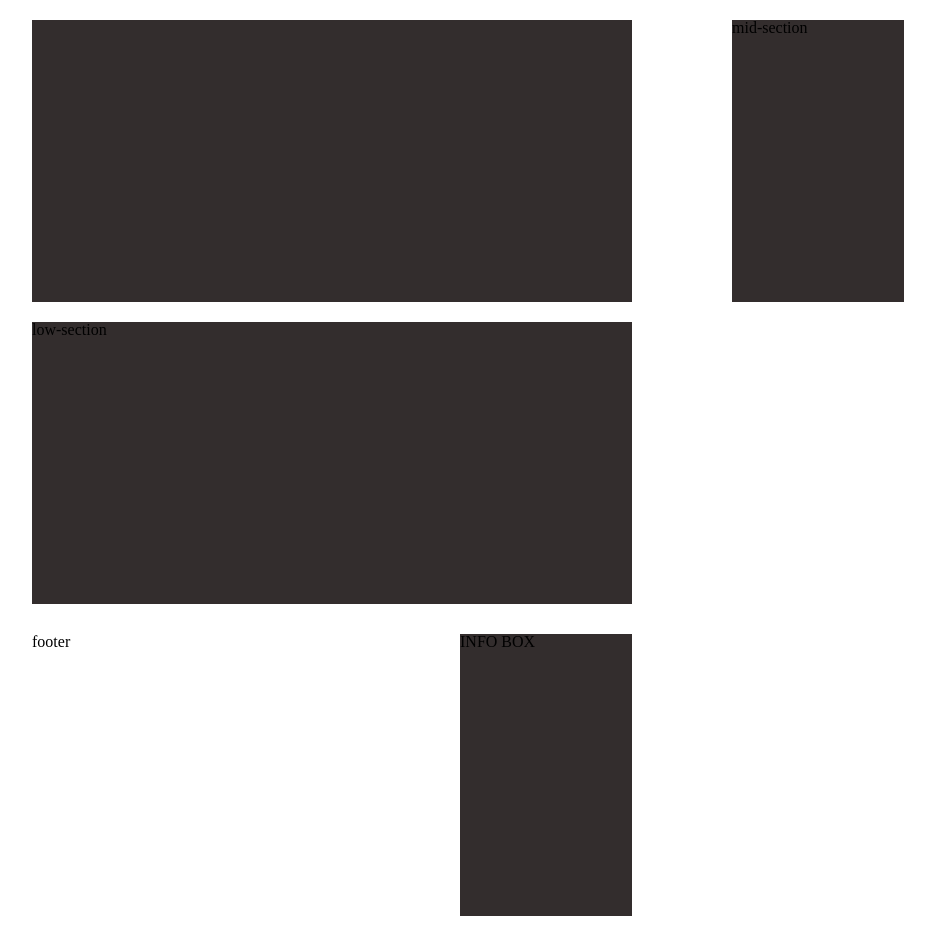
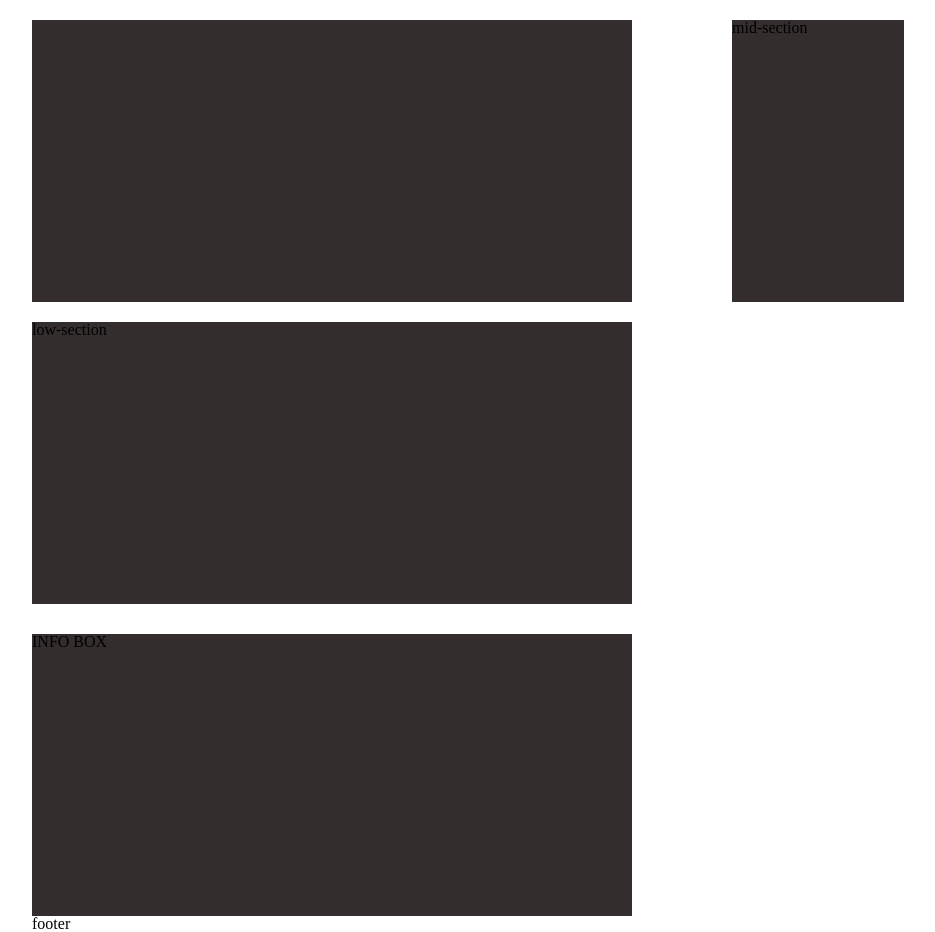
Before and after one commit to flowcheck/Mackinnon_J_Project3, a plain HTML site: page index.html in a window 1280 px wide. Shown: the whole page, without its empty margins (118-1053 px from the left). Drawn offline with Linux system fonts and the light colour scheme.

Commit message:
Update main.css

```diff
--- a/css/main.css
+++ b/css/main.css
@@ -46,6 +46,7 @@
 
 #heroimgcont
 {
+	float: left;
 	width: 600px;
 	height: 282px;
 	background-color: #332d2d
@@ -60,7 +61,7 @@
 #info
 {
 	float: right;
-	width: 172px;
+	width: 600px;
 	height: 282px;
 	background-color: #332d2d;
 }
```
